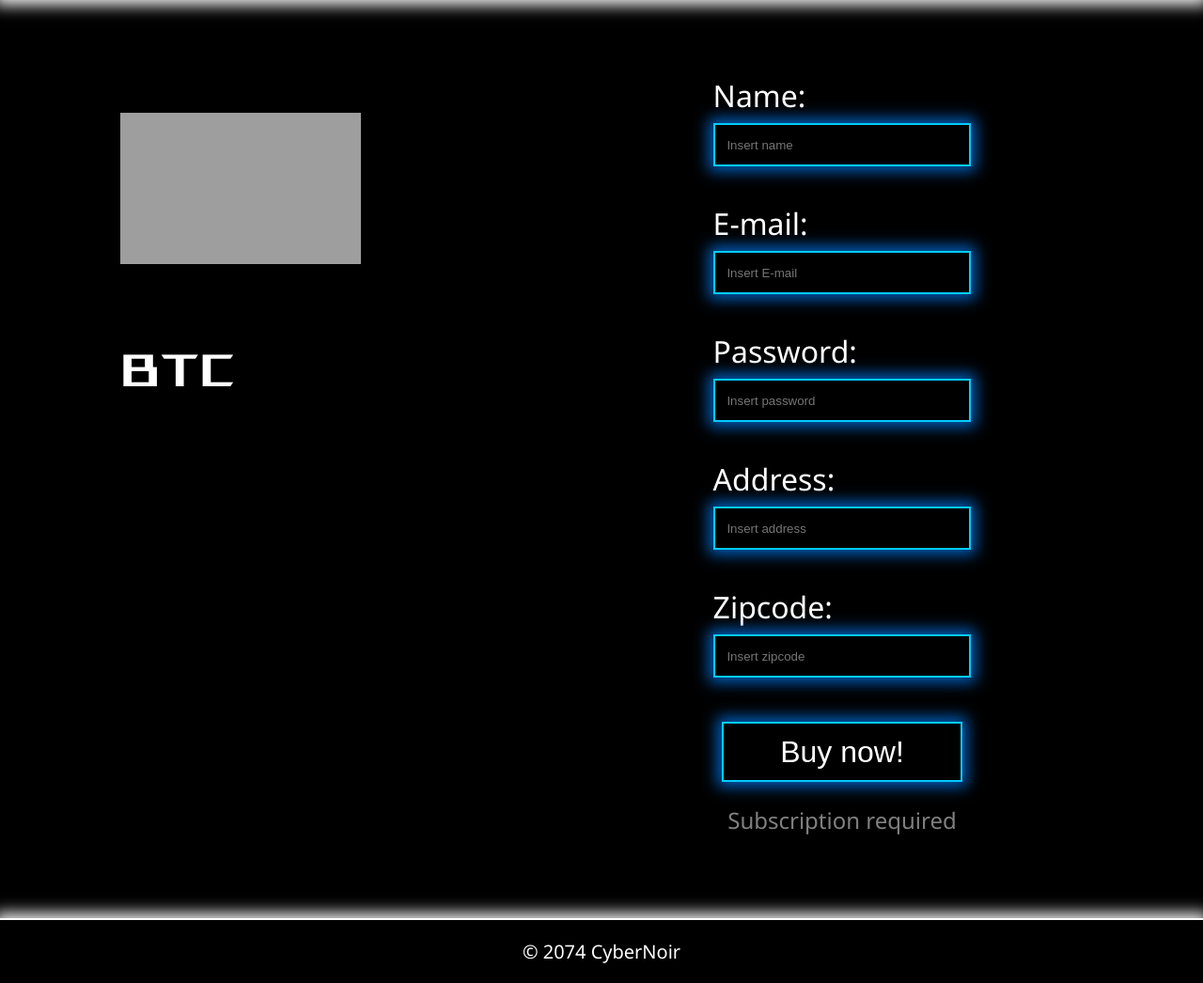
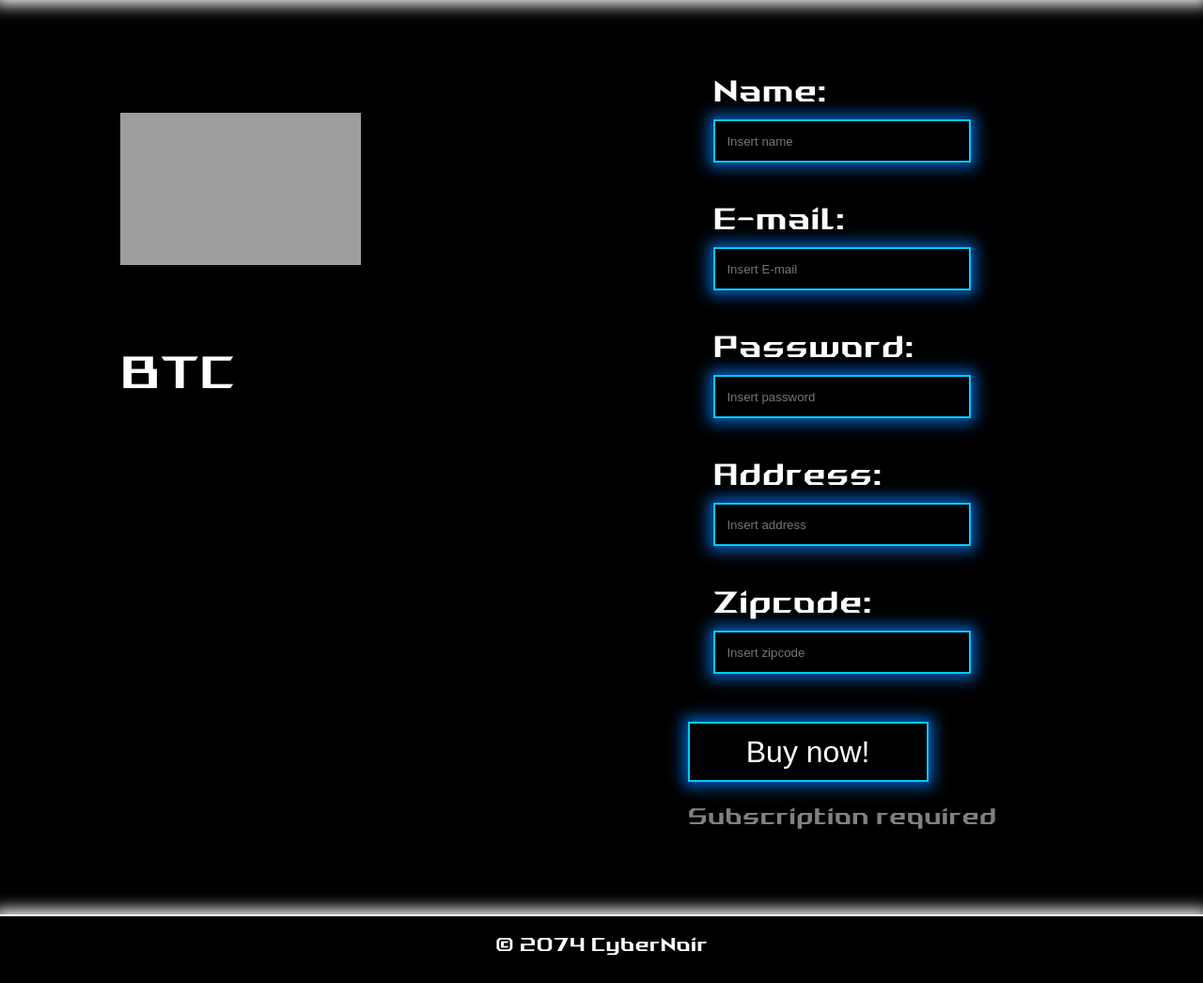
Before and after one commit to GinusHR/TLE-1-team-11, a PHP site: page /php/checkout.php in a window 1280 px wide. Shown: the part 74-1120 px from the top of the page at 94% size. After the commit the page ends 1091 px from the top, so only its background shows below. Run offline with PHP 8.4, Linux system fonts and the light colour scheme; data that the repository does not hold is empty; grey boxes are pictures that could not be loaded.

Commit message:
Updated font (again)

```diff
--- a/css/style.css
+++ b/css/style.css
@@ -1,18 +1,14 @@
-body {
-    font-family: 'Segoe UI', Tahoma, Geneva, Verdana, sans-serif;
-    color: white;
-    background-color: black;
-    font-size: 2rem;
-    margin: 0;
-}
-
 @font-face {
     font-family: ROGFont;
     src: url(../fonts/ROGLyonsTypeRegular3.ttf);
 }
 
-h1, header, .mainSubtitle, .checkoutName, .signupTitle {
+body {
     font-family: ROGFont;
+    color: white;
+    background-color: black;
+    font-size: 2rem;
+    margin: 0;
 }
 
 a {
@@ -160,7 +156,6 @@ img {
 }
 
 .buyButton {
-    font-family: ROGFont;
     margin-top: 1rem;
     background-color: black;
     border: 3px solid #00CCFF;
@@ -537,7 +532,6 @@ video {
 
 .checkoutPrice {
     font-size: 3rem;
-    font-family: ROGFont;
 }
 
 .blurred {
```
